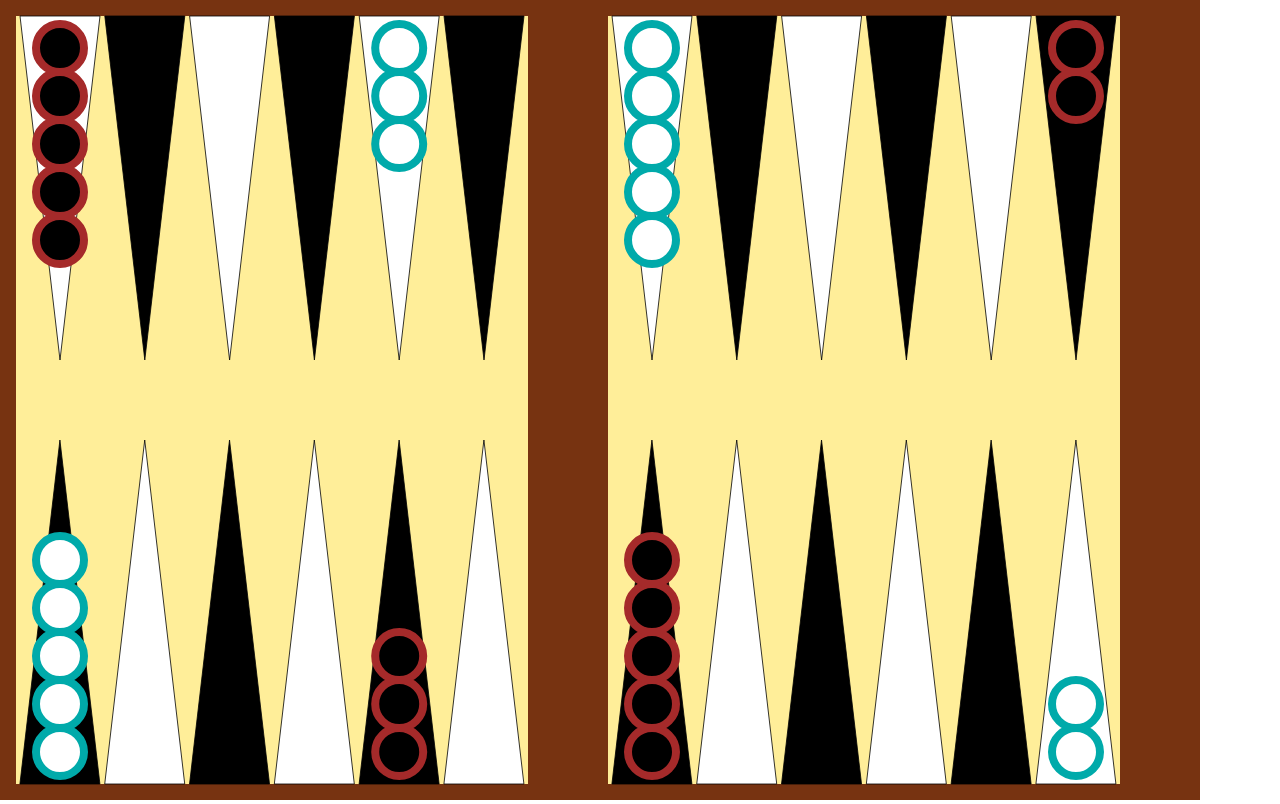
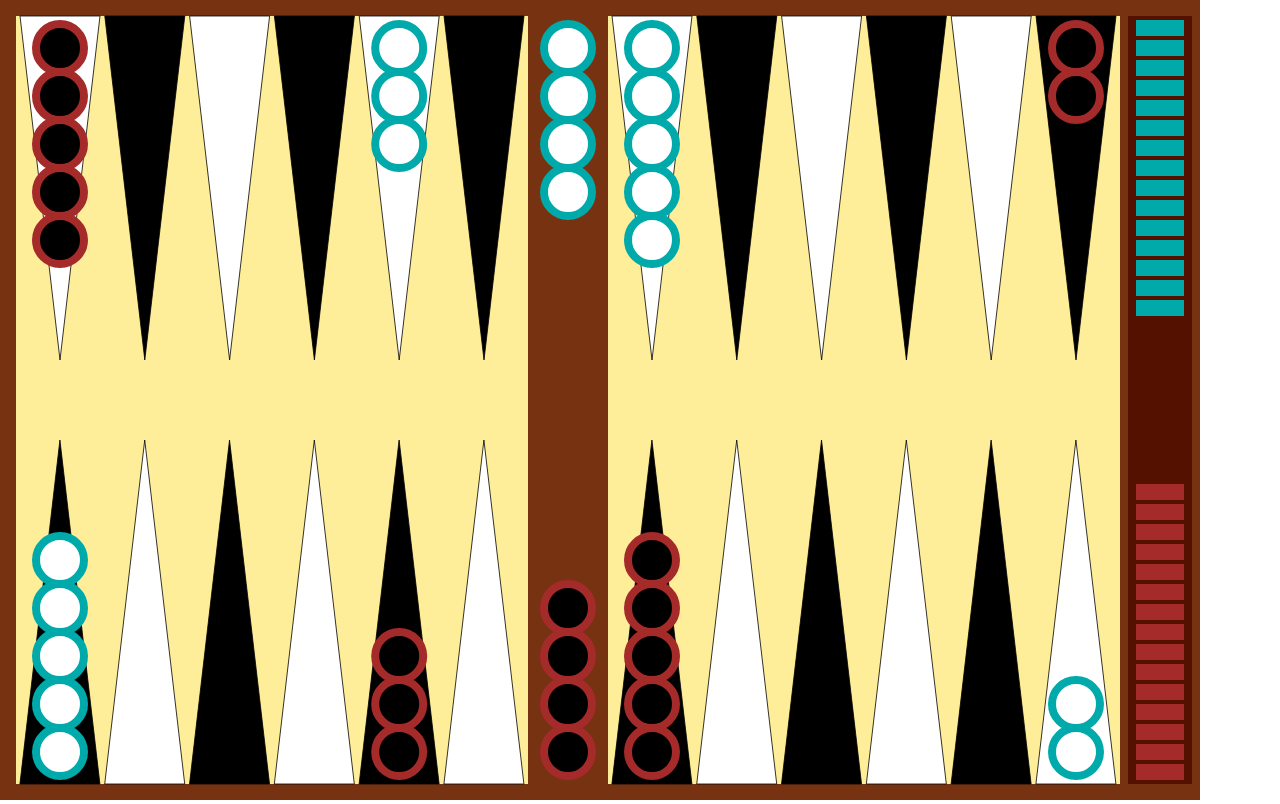
Before and after one commit to nikfrank/react-sheshbesh-cp, a React (Create React App) app: page / in a window 1280 px wide. Built offline with nearby package versions, Linux system fonts and the light colour scheme.

Commit message:
home and jail

```diff
--- a/src/App.css
+++ b/src/App.css
@@ -24,3 +24,11 @@ circle.black-chip {
   stroke: brown;
   stroke-width: 10px;
 }
+
+rect.white-home {
+  fill: #0aa;
+}
+
+rect.black-home {
+  fill: brown;
+}
--- a/src/App.js
+++ b/src/App.js
@@ -12,10 +12,10 @@ class App extends React.Component {
       -5, 0, 0, 0, 3, 0,
       5, 0, 0, 0, 0, -2,
     ],
-    whiteHome: 0,
-    whiteJail: 0,
-    blackHome: 0,
-    blackJail: 0,
+    whiteHome: 15,
+    whiteJail: 4,
+    blackHome: 15,
+    blackJail: 4,
   }
 
   spaceClicked = (index)=> {
@@ -25,7 +25,9 @@ class App extends React.Component {
   render() {
     return (
       <div className="App">
-        <Board chips={this.state.chips} onClick={this.spaceClicked} />
+        <Board chips={this.state.chips} onClick={this.spaceClicked}
+               whiteJail={this.state.whiteJail} whiteHome={this.state.whiteHome}
+               blackJail={this.state.blackJail} blackHome={this.state.blackHome} />
       </div>
     );
   }
--- a/src/Board.js
+++ b/src/Board.js
@@ -34,6 +34,10 @@ const Board = ({
           height={1000} width={100}
           fill='#731'
       />
+    <rect x={1410} y={20}
+          height={960} width={80}
+          fill='#510'
+      />
     <rect x={660} y={0}
           height={1000} width={100}
           fill='#731'
@@ -63,7 +67,11 @@ const Board = ({
         <g key={i}>
           {[...Array(Math.abs(chip))].map((_, c)=> (
             <circle key={c} cx={centers[i]}
-                    cy={ i < 12 ? 60 + 60*c : 940 - 60*c } r={30}
+                    cy={ i < 12 ? (
+                      60 + (60 - 5*Math.max(0, Math.abs(chip)-6))*c
+                    ) : (
+                      940 - (60 - 5*Math.max(0, Math.abs(chip)-6))*c
+                    ) } r={30}
                     className={chip < 0 ? 'white-chip' : 'black-chip'}/>
           ))}
 
@@ -74,6 +82,32 @@ const Board = ({
         </g>
       ))
     }
+
+    {
+      [...Array(whiteJail)].map((_, i)=>(
+        <circle key={i} cx={710}
+                cy={ 60 + 60*i } r={30}
+                className='white-chip'/>
+      ))
+    }
+    {
+      [...Array(blackJail)].map((_, i)=>(
+        <circle key={i} cx={710}
+                cy={ 940 - 60*i } r={30}
+                className='black-chip'/>
+      ))
+    }
+
+    {
+      [...Array(whiteHome)].map((_, i)=> (
+        <rect x={1420} y={25 + 25*i} height={20} width={60} className='white-home' />
+      ))
+    }
+    {
+      [...Array(blackHome)].map((_, i)=> (
+        <rect x={1420} y={955 - 25*i} height={20} width={60} className='black-home' />
+      ))
+    }
   </svg>
 );
 
```
